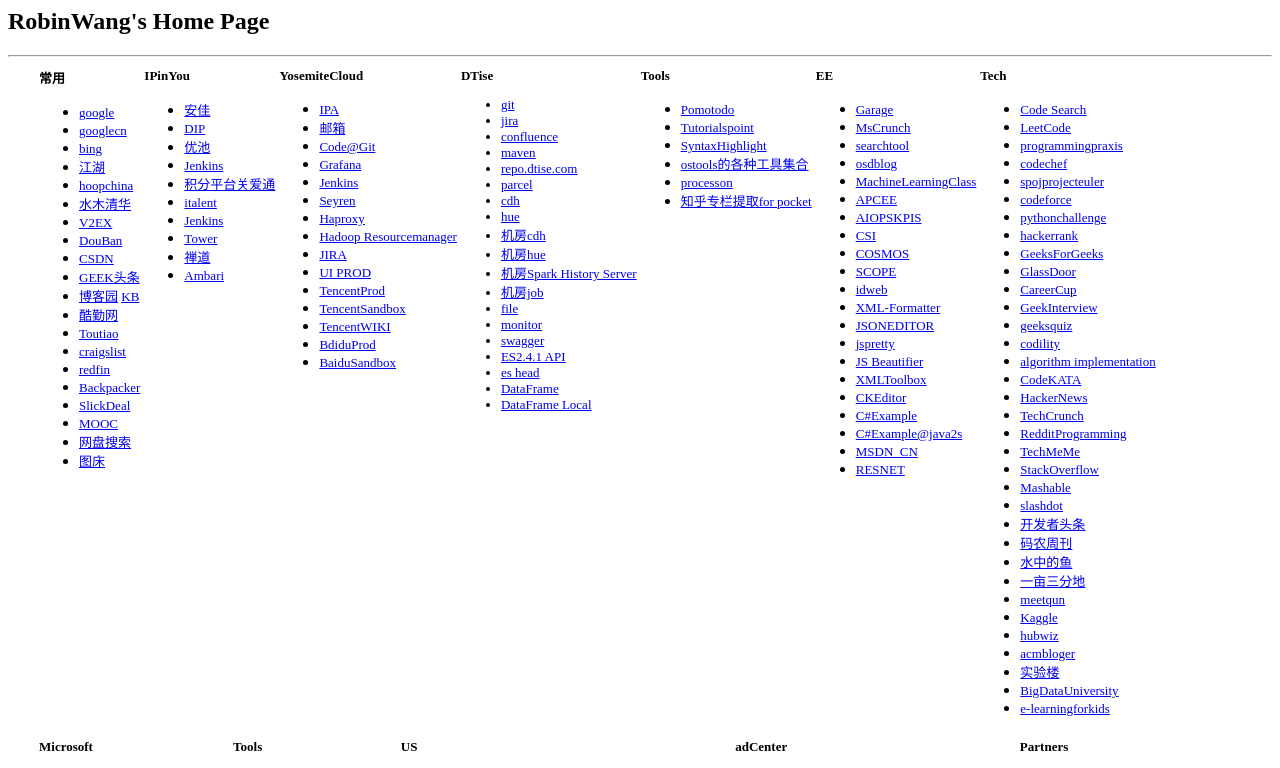
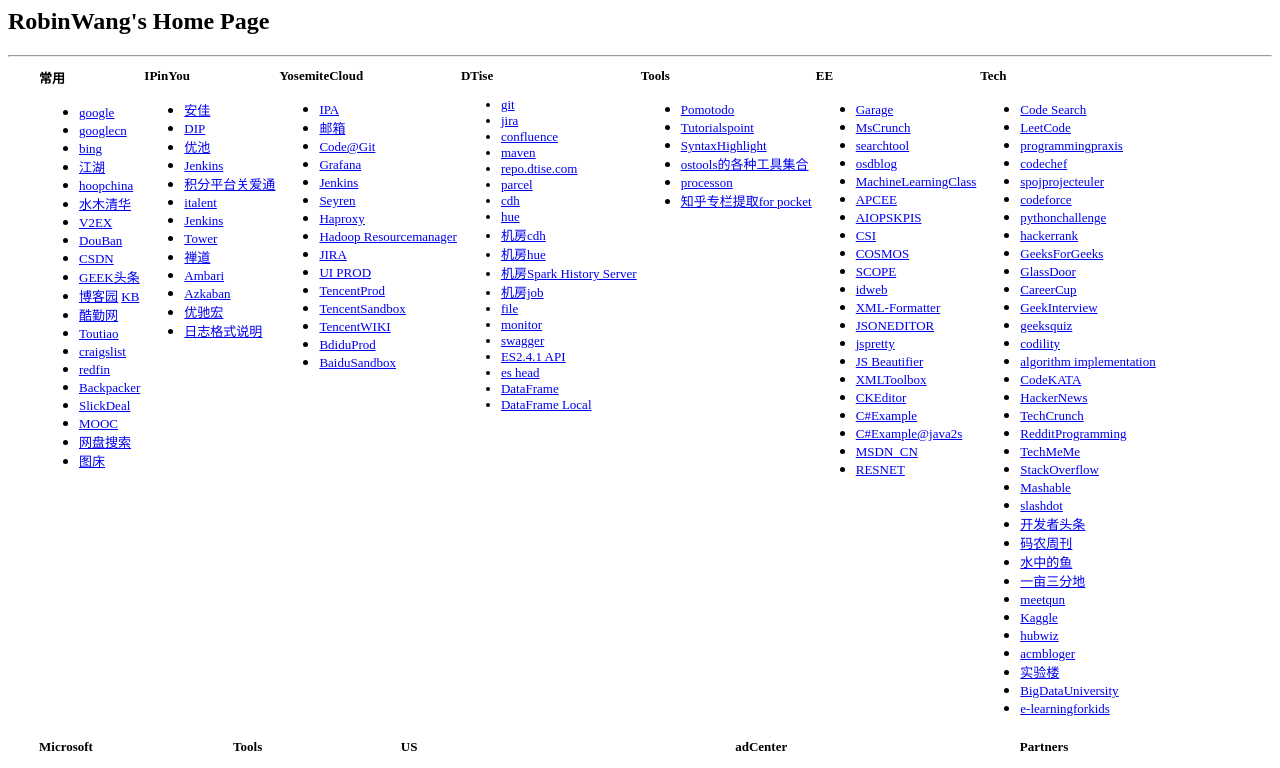
Before and after one commit to buptrobin/buptrobin.github.io, a plain HTML site: page index.html in a window 1280 px wide. Shown: the top 768 px of the page. Drawn offline with Linux system fonts and the light colour scheme.

Commit message:
add new links

```diff
--- a/index.html
+++ b/index.html
@@ -52,6 +52,10 @@
 					<li><font size="2"><a href="http://tower.mip.ipinyou.com/index">Tower</a></font></li>
 					<li><font size="2"><a href="http://pms.ipinyou.com">禅道</a></font></li>
 					<li><font size="2"><a href="http://192.168.148.15:8080/#/main/dashboard/metrics">Ambari</a></font></li>
+					<li><font size="2"><a href="http://192.168.148.24:8081/index">Azkaban</a></font></li>
+					<li><font size="2"><a href="http://redmine.ipinyou.com/projects/rdcenter/wiki/V6_macros">优驰宏</a></font></li>
+					<li><font size="2"><a href="https://gitlab.ipinyou.com/mip_saas/mip_collector/blob/master/doc/log.md#%E8%BD%AC%E5%8C%96%E5%8C%BA%E6%AE%B5">日志格式说明</a></font></li>
+
 				</ul>
 			</td>
 
```
Also changed, not shown: 1 other file.
